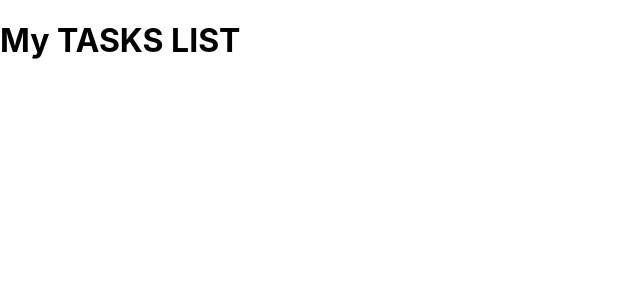
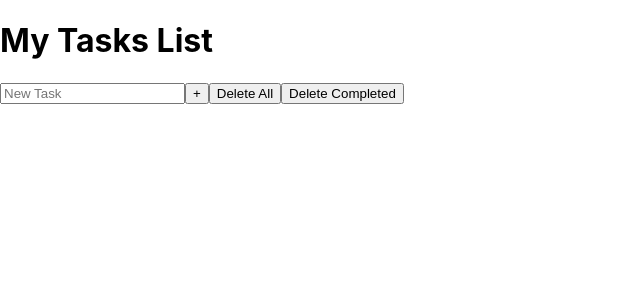
Before and after one commit to leib-ran/tasks_handler_react, a React (Create React App) app: page / in a window 1280 px wide. Shown: the top 300 px of the page, without its empty margins (0-640 px from the left). Built offline with nearby package versions, Linux system fonts and the light colour scheme.

Commit message:
build form structur without functionality

```diff
--- a/src/components/board/Board.jsx
+++ b/src/components/board/Board.jsx
@@ -1,4 +1,5 @@
 import React from "react";
+import Form from "../form/Form";
 
 export default class Board extends React.Component {
   constructor() {
@@ -6,6 +7,6 @@ export default class Board extends React.Component {
     this.state = {};
   }
   render() {
-    return <h1>My TASKS LIST</h1>;
+    return <Form></Form>;
   }
 }
--- a/src/components/form/form.jsx
+++ b/src/components/form/form.jsx
@@ -0,0 +1,13 @@
+import React from "react";
+
+export default function Form() {
+  return (
+    <div>
+      <h1>My Tasks List</h1>
+      <input id="text_field" type="text" placeholder="New Task" />
+      <button id="+">+</button>
+      <button id="del_all">Delete All</button>
+      <button id="delete_Completed">Delete Completed</button>
+    </div>
+  );
+}
```
